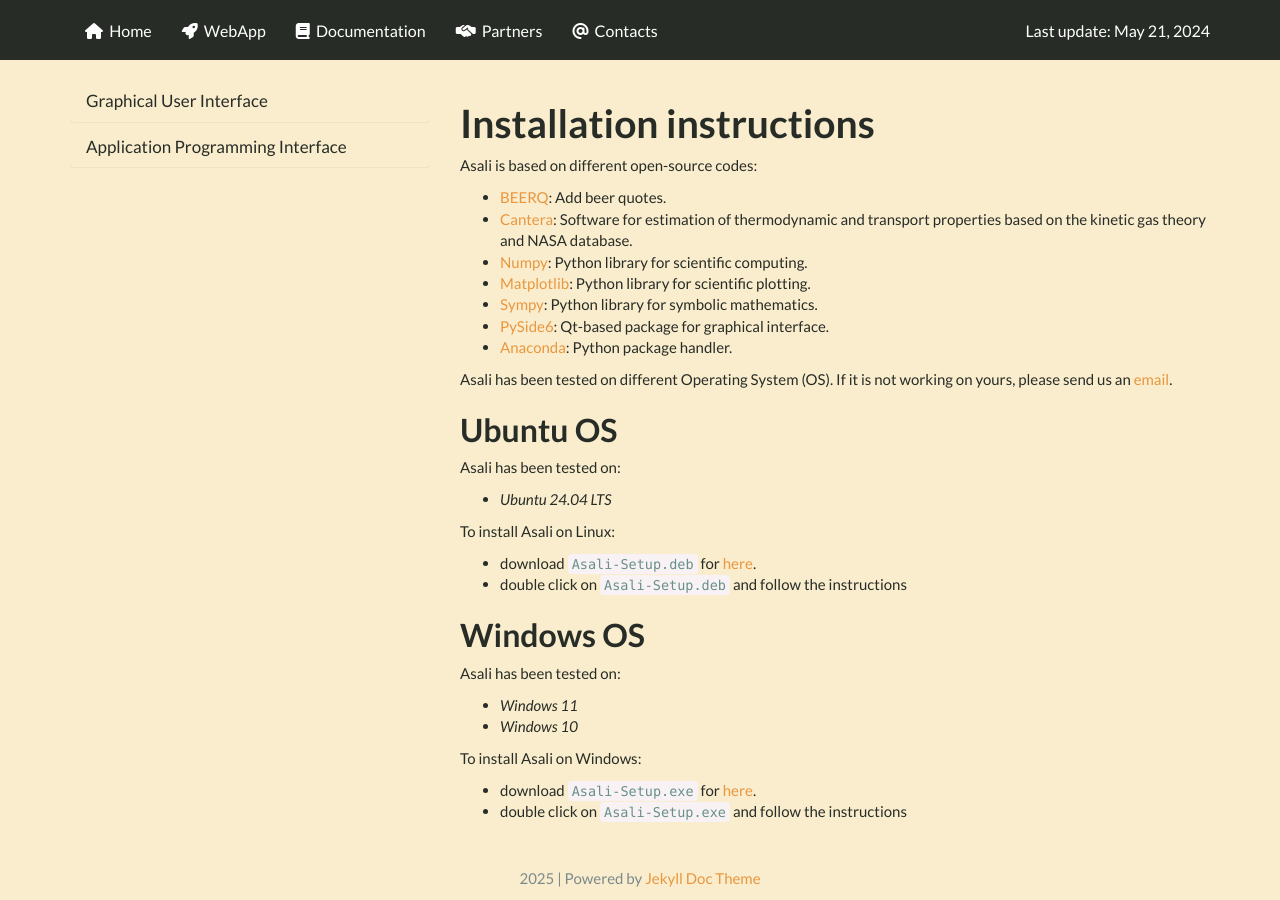
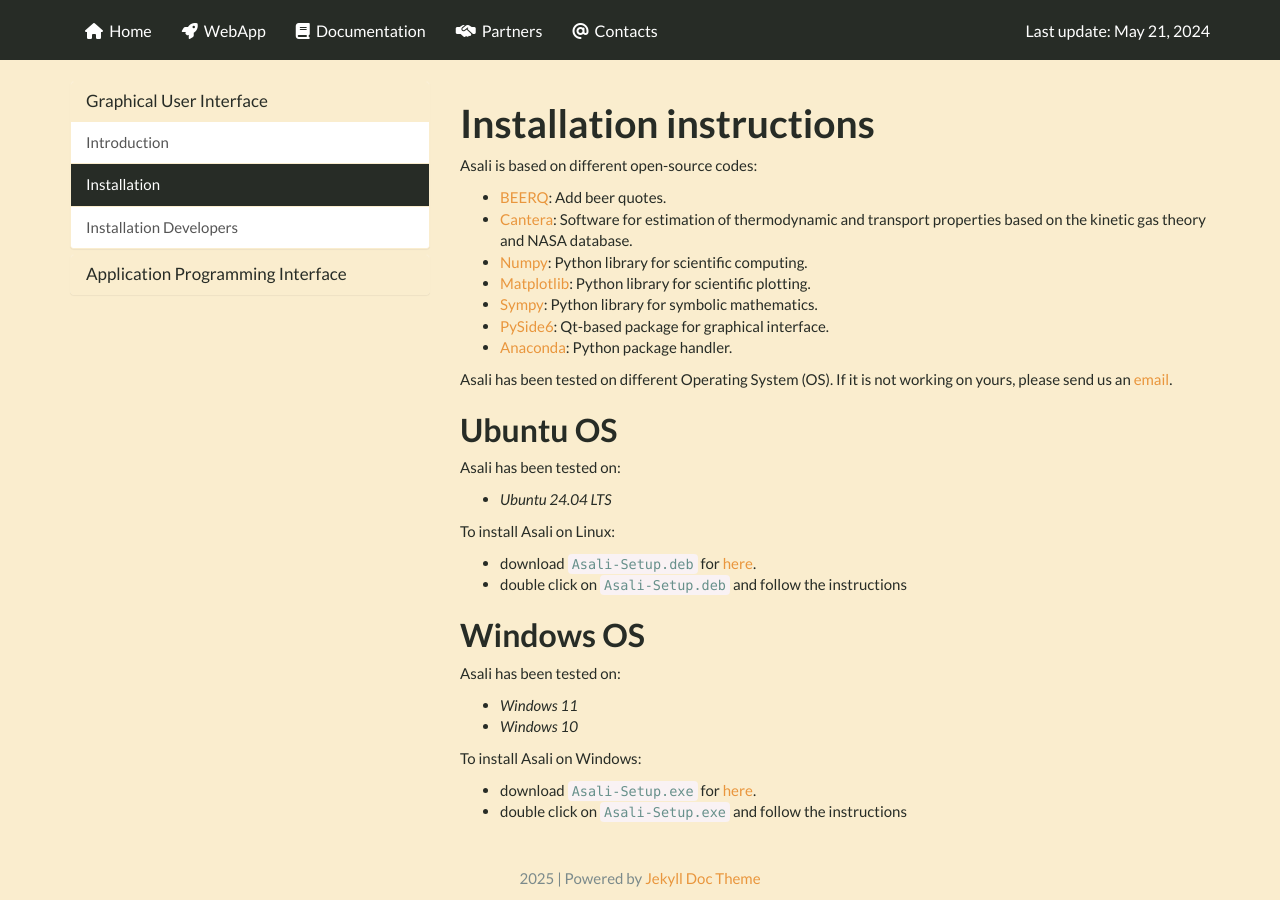
Before and after one commit to srebughini/ASALI, a Jekyll site: the page built from _docs/gui/installation.md, in a window 1280 px wide. Built offline with Jekyll 4.4.1, drawn with Linux system fonts in a browser that asks for light colours; a script that is not in the unit is left out; some of the changed lines change nothing that is shown.

Commit message:
Update GUI documentation

```diff
--- a/_data/docs.yml
+++ b/_data/docs.yml
@@ -1,11 +1,8 @@
 - title: Graphical User Interface
   docs:
   - gui-introduction
-  - gui-installation-linux
-  - gui-installation-mingw-w64
-  - gui-installation-windows
-  - gui-installation-docker
-  - gui-examples
+  - gui-installation
+  - gui-installation-developers
 
 - title: Application Programming Interface
   docs:
```
